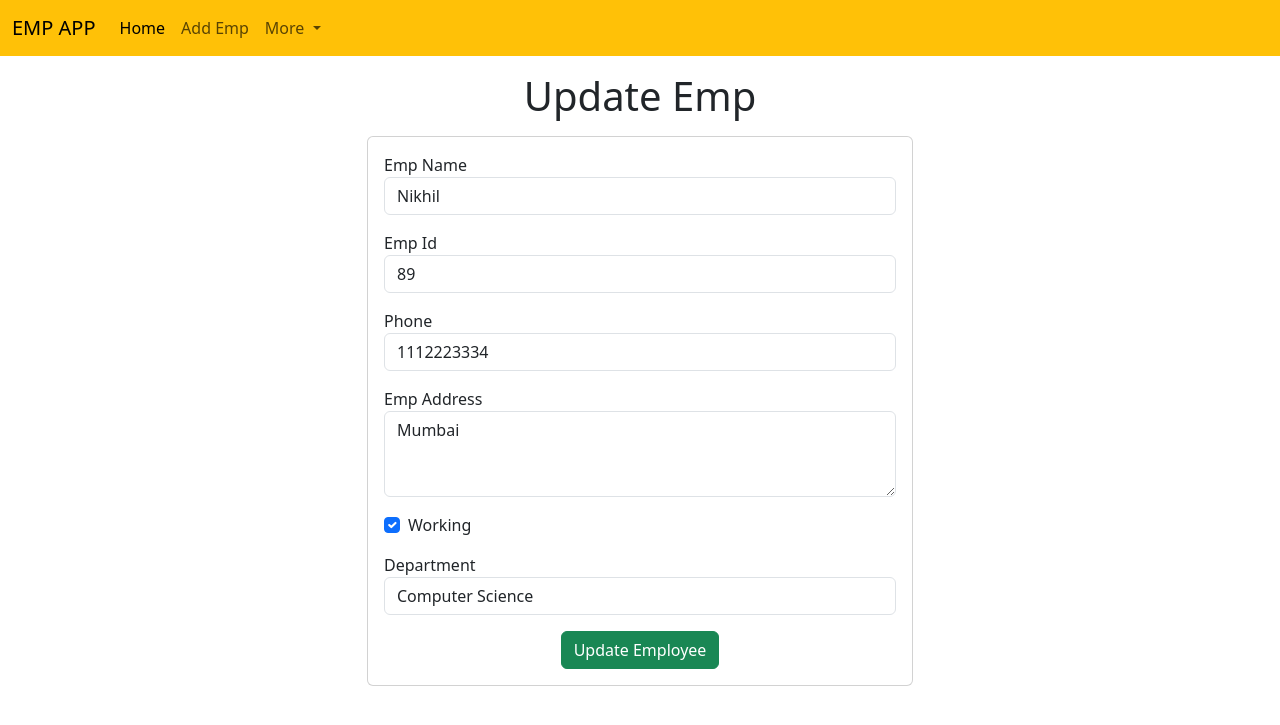
After one commit to Nikhil26062000/firstapp, a Django app: page /emp/update-emp/12 in a window 1280 px wide. The commit adds this page. Shown: the top 725 px of the page. Run offline with Django 4.2, Linux system fonts and the light colour scheme; data comes from the database, SQL or seed files in the repository; both versions use the stored data as it was after the commit.

Commit message:
Employee Management Application

```diff
--- a/emp/urls.py
+++ b/emp/urls.py
@@ -5,5 +5,7 @@ from .views import *
 urlpatterns = [
    path('home/',emp_home),
    path('add-emp/',add_emp),
-   path('delete-emp/<int:emp_id>',delete_emp)
+   path('delete-emp/<int:emp_id>',delete_emp),
+   path('update-emp/<int:emp_id>',update_emp),
+   path('do-update-emp/<int:emp_id>',do_update_emp)
 ]
--- a/emp/views.py
+++ b/emp/views.py
@@ -40,3 +40,35 @@ def delete_emp(request,emp_id):
     emps = emp.objects.get(pk=emp_id)
     emps.delete()
     return redirect("/emp/home/")
+
+def update_emp(request, emp_id):
+    print(emp_id)
+    emps = emp.objects.get(pk=emp_id)
+    # Pass a dictionary as the context, not a set
+    return render(request, 'emp/updates_emp.html', {'emps': emps})
+
+def do_update_emp(request, emp_id):
+    if request.method == 'POST':
+        emp_name = request.POST.get('emp_name')
+        emp_id_new = request.POST.get('emp_id')
+        emp_phone = request.POST.get('emp_phone')
+        emp_address = request.POST.get('emp_address')
+        emp_working = request.POST.get('emp_working')
+        emp_department = request.POST.get('emp_department')
+        e = emp.objects.get(pk=emp_id)
+        e.name=emp_name
+        e.emp_id=emp_id_new
+        e.phone=emp_phone
+        e.working=emp_working
+        e.address=emp_address
+        e.department=emp_department
+        if e.working is None:
+            e.working = False
+        else:
+            e.working = True
+        e.save()
+
+
+
+
+    return redirect("/emp/home")
--- a/templates/emp/home.html
+++ b/templates/emp/home.html
@@ -44,7 +44,7 @@
                     <td>{{e.department}}</td>
                     <td>{{e.address}}</td>
                     <td>
-                      <a href="/emp/delete-emp/{{e.id}}" class="btn btn-primary">Update</a>
+                      <a href="/emp/update-emp/{{e.id}}" class="btn btn-primary">Update</a>
                       <a href="/emp/delete-emp/{{e.id}}" class="btn btn-danger">Delete</a>
                     </td>
                   </tr>
--- /dev/null
+++ b/templates/emp/updates_emp.html
@@ -0,0 +1,113 @@
+<!DOCTYPE html>
+<html lang="en">
+  <head>
+    <meta charset="utf-8" />
+    <meta name="viewport" content="width=device-width, initial-scale=1" />
+    <title>Update Emp</title>
+    <link
+      href="https://cdn.jsdelivr.net/npm/bootstrap@5.3.3/dist/css/bootstrap.min.css"
+      rel="stylesheet"
+      integrity="sha384-QWTKZyjpPEjISv5WaRU9OFeRpok6YctnYmDr5pNlyT2bRjXh0JMhjY6hW+ALEwIH"
+      crossorigin="anonymous"
+    />
+  </head>
+  <body>
+    {% include 'emp/navbar.html' %}
+    <h1 class="text-center my-3">Update Emp</h1>
+
+    <div class="container">
+      <div class="row">
+        <div class="col-md-6 offset-md-3">
+          <div class="card">
+            <div class="card-body">
+              <form action="/emp/do-update-emp/{{emps.id}}" method="post">
+                {% csrf_token %}
+                <div class="mb-3">
+                  <lable for="name">Emp Name</lable>
+                  <input
+                    id="name"
+                    type="text"
+                    class="form-control"
+                    placeholder="Emp Name"
+                    name="emp_name"
+                    value="{{emps.name}}"
+                  />
+                </div>
+
+                <div class="mb-3">
+                  <lable for="id">Emp Id</lable>
+                  <input
+                    id="id"
+                    type="text"
+                    class="form-control"
+                    placeholder="Emp Id"
+                    name="emp_id"
+                    value="{{emps.emp_id}}"
+                  />
+                </div>
+
+                <div class="mb-3">
+                  <lable for="phone">Phone</lable>
+                  <input
+                    id="phone"
+                    type="text"
+                    class="form-control"
+                    placeholder="Phone"
+                    name="emp_phone"
+                    value="{{emps.phone}}"
+                  />
+                </div>
+
+                <div class="mb-3">
+                  <lable for="address">Emp Address</lable>
+                  <textarea
+                    id="address"
+                    rows="3"
+                    class="form-control"
+                    name="emp_address"
+                  >
+{{emps.address}}</textarea
+                  >
+                </div>
+
+                <div class="form-check mb-3">
+                  <lable for="working">Working</lable>
+                  <input
+                    id="working"
+                    type="checkbox"
+                    class="form-check-input"
+                    name="emp_working"
+                    {% if emps.working %}checked {% endif %}
+                  />
+                </div>
+
+                <div class="mb-3">
+                  <lable for="department">Department</lable>
+                  <select
+                    id="department"
+                    class="form-control"
+                    name="emp_department"
+                    value="{{emps.department}}"
+                  >
+                    <option value="CSE">Computer Science</option>
+                    <option value="ME">Mechanical Engineering</option>
+                    <option value="EE">Electrical Engineering</option>
+                  </select>
+                </div>
+
+                <div class="container text-center">
+                  <button class="btn btn-success">Update Employee</button>
+                </div>
+              </form>
+            </div>
+          </div>
+        </div>
+      </div>
+    </div>
+    <script
+      src="https://cdn.jsdelivr.net/npm/bootstrap@5.3.3/dist/js/bootstrap.bundle.min.js"
+      integrity="sha384-YvpcrYf0tY3lHB60NNkmXc5s9fDVZLESaAA55NDzOxhy9GkcIdslK1eN7N6jIeHz"
+      crossorigin="anonymous"
+    ></script>
+  </body>
+</html>
```
Also changed, not shown: db.sqlite3.
